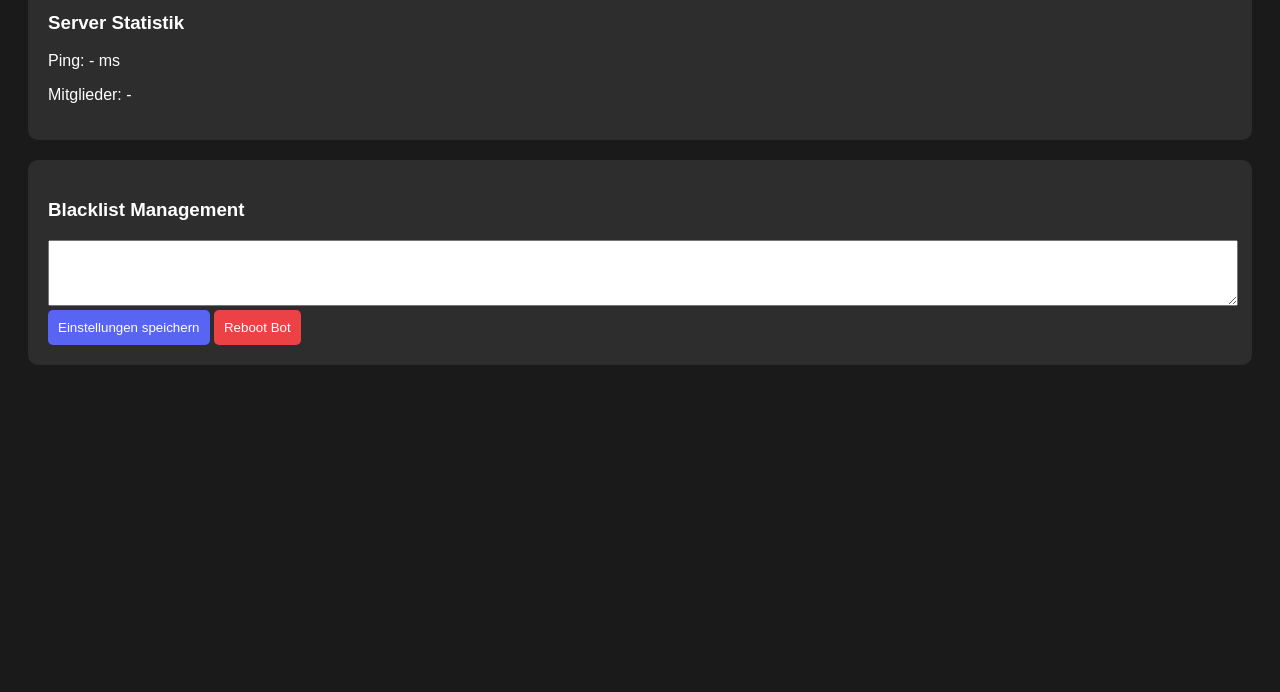
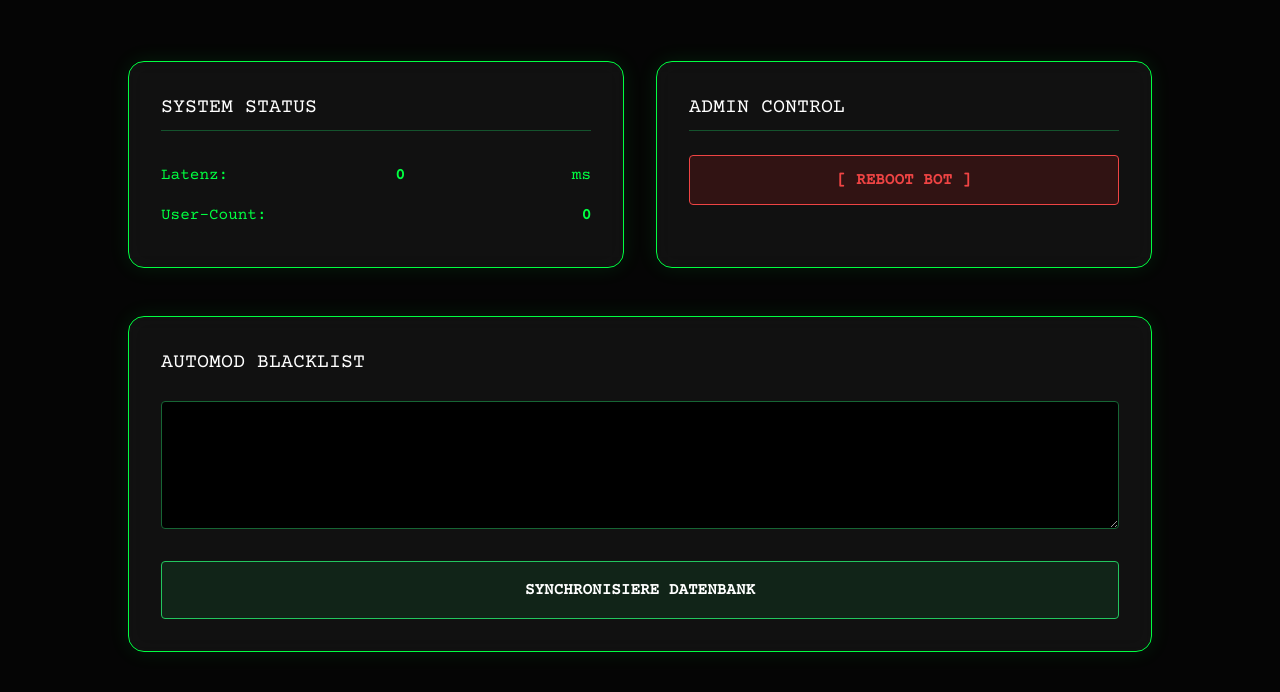
Before and after one commit to xjustiox/MineValeBot, a plain HTML site: page index.html in a window 1280 px wide. Shown: the part 135-827 px from the top of the page. Before the commit the page ends 800 px from the top, so only its background shows below. Drawn offline with nearby package versions, Linux system fonts and the light colour scheme; no server answers.

Commit message:
Update index.html

```diff
--- a/index.html
+++ b/index.html
@@ -2,52 +2,94 @@
 <html lang="de">
 <head>
     <meta charset="UTF-8">
-    <title>Matrix Bot Dashboard</title>
+    <meta name="viewport" content="width=device-width, initial-scale=1.0">
+    <title>MATRIX CORE // DASHBOARD</title>
+    <script src="https://cdn.tailwindcss.com"></script>
+    <link href="https://unpkg.com/aos@2.3.1/dist/aos.css" rel="stylesheet">
     <style>
-        body { font-family: sans-serif; background: #1a1a1a; color: #fff; padding: 20px; }
-        .card { background: #2d2d2d; padding: 20px; border-radius: 10px; margin-bottom: 20px; }
-        button { background: #5865F2; color: white; border: none; padding: 10px; border-radius: 5px; cursor: pointer; }
+        @import url('https://fonts.googleapis.com/css2?family=Courier+Prime&display=swap');
+        body {
+            background: #050505;
+            color: #00ff41;
+            font-family: 'Courier Prime', monospace;
+            overflow-x: hidden;
+        }
+        .glass-panel {
+            background: rgba(20, 20, 20, 0.8);
+            backdrop-filter: blur(10px);
+            border: 1px solid #00ff41;
+            box-shadow: 0 0 20px rgba(0, 255, 65, 0.1);
+        }
+        .neon-text { text-shadow: 0 0 10px #00ff41; }
+        ::-webkit-scrollbar { width: 8px; }
+        ::-webkit-scrollbar-track { background: #000; }
+        ::-webkit-scrollbar-thumb { background: #00ff41; }
     </style>
 </head>
-<body>
-    <h1>Matrix Bot Dashboard</h1>
-    <div class="card">
-        <h3>Server Statistik</h3>
-        <p>Ping: <span id="ping">-</span> ms</p>
-        <p>Mitglieder: <span id="members">-</span></p>
+<body class="p-4 md:p-10">
+
+    <header class="text-center mb-16" data-aos="fade-down" data-aos-duration="1000">
+        <h1 class="text-6xl font-bold neon-text uppercase tracking-widest">Matrix Core</h1>
+        <p class="mt-2 text-white opacity-70">System Administration Interface</p>
+    </header>
+
+    <main class="max-w-5xl mx-auto space-y-12">
+
+        <section class="grid grid-cols-1 md:grid-cols-2 gap-8">
+            <div class="glass-panel p-8 rounded-2xl" data-aos="fade-right" data-aos-duration="800">
+                <h2 class="text-xl mb-6 text-white uppercase border-b border-green-900 pb-2">System Status</h2>
+                <div class="flex justify-between py-2"><span>Latenz:</span> <span id="ping" class="font-bold">0</span> ms</div>
+                <div class="flex justify-between py-2"><span>User-Count:</span> <span id="members" class="font-bold">0</span></div>
             </div>
 
-    <div class="card">
-        <h3>Blacklist Management</h3>
-        <textarea id="blacklist" rows="4" style="width: 100%"></textarea>
-        <button onclick="saveSettings()">Einstellungen speichern</button>
-        <button onclick="restartBot()" style="background: #ed4245;">Reboot Bot</button>
+            <div class="glass-panel p-8 rounded-2xl" data-aos="fade-left" data-aos-duration="800">
+                <h2 class="text-xl mb-6 text-white uppercase border-b border-green-900 pb-2">Admin Control</h2>
+                <button onclick="restartBot()" class="w-full bg-red-900/30 hover:bg-red-600 border border-red-500 p-3 rounded text-red-500 hover:text-white transition-all font-bold">
+                    [ REBOOT BOT ]
+                </button>
             </div>
+        </section>
 
+        <section class="glass-panel p-8 rounded-2xl" data-aos="zoom-in" data-aos-duration="1000">
+            <h2 class="text-xl mb-6 text-white uppercase">Automod Blacklist</h2>
+            <textarea id="blacklist" class="w-full h-32 bg-black border border-green-800 p-4 rounded text-green-400 focus:outline-none focus:border-green-400"></textarea>
+            <button onclick="saveSettings()" class="mt-6 w-full bg-green-900/30 hover:bg-green-600 border border-green-500 p-4 rounded text-white font-bold transition-all">
+                SYNCHRONISIERE DATENBANK
+            </button>
+        </section>
+    </main>
+
+    <script src="https://unpkg.com/aos@2.3.1/dist/aos.js"></script>
     <script>
-        // Lade Daten vom Bot
+        AOS.init();
+
+        // Fetch Data
         fetch('/api/stats').then(res => res.json()).then(data => {
             document.getElementById('ping').innerText = data.ping;
             document.getElementById('members').innerText = data.memberCount;
             document.getElementById('blacklist').value = data.config.automod.blockedWords;
         });
 
-        // Einstellungen an den Bot senden
+        // Save Data
         function saveSettings() {
             const newWords = document.getElementById('blacklist').value;
             fetch('/api/settings', {
                 method: 'POST',
-                headers: { 'Content-Type': 'application/json' },
+                headers: {'Content-Type': 'application/json'},
                 body: JSON.stringify({ automod: { blockedWords: newWords } })
-            }).then(() => alert('Einstellungen aktualisiert!'));
+            }).then(() => alert('Matrix-Core wurde aktualisiert.'));
         }
 
+        // Reboot
         function restartBot() {
+            if(confirm("System neustarten?")) {
                 fetch('/api/settings', {
                     method: 'POST',
-                headers: { 'Content-Type': 'application/json' },
+                    headers: {'Content-Type': 'application/json'},
                     body: JSON.stringify({ action: 'restart' })
                 });
+                alert("Reboot eingeleitet...");
+            }
         }
     </script>
 </body>
```
Lines whose indentation alone changed are shown as unchanged.
